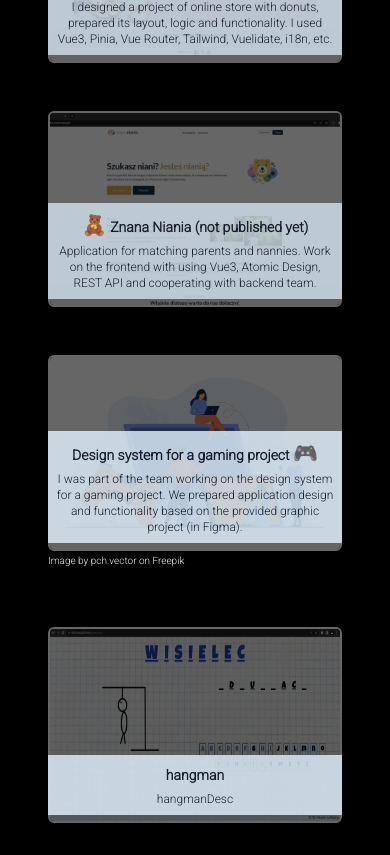
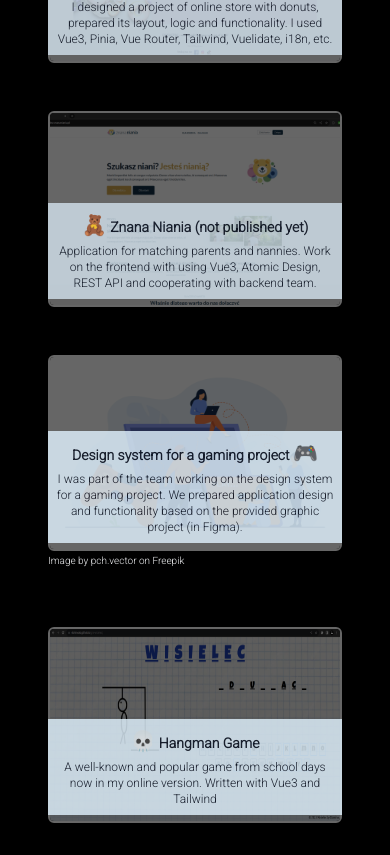
Before and after one commit to DominoxB/my-portfolio, a Vue app: page / in a window 390 px wide. Shown: the part 1379-2234 px from the top of the page. Built offline with nearby package versions, Linux system fonts and the light colour scheme.

Commit message:
feat: add eng version

```diff
--- a/src/locales/en/index.ts
+++ b/src/locales/en/index.ts
@@ -22,6 +22,8 @@ const en = {
   gameProject: `Design system for a gaming project <span class="text-xl lg:text-2xl">&#127918;</span>`,
   gameProjectDesc:
     "I was part of the team working on the design system for a gaming project. We prepared application design and functionality based on the provided graphic project (in Figma).",
+  hangman: `<span class="text-xl lg:text-2xl">&#128128;</span> Hangman Game`,
+  hangmanDesc: 'A well-known and popular game from school days now in my online version. Written with Vue3 and Tailwind',
   freePik: "Image by pch.vector on Freepik",
   btn: "Get my resume",
 };
--- a/src/locales/pl/index.ts
+++ b/src/locales/pl/index.ts
@@ -23,6 +23,8 @@ const pl = {
   gameProject: `Design system dla projektu z branży gier <span class="text-xl lg:text-2xl">&#127918;</span>`,
   gameProjectDesc:
     "Byłam częścią zespołu pracującego nad design systemem dla projektu z branży gier. Wygląd i funkcjonalność aplikacji przygotowaliśmy na podstawie dostarczonego projektu graficznego (w Figmie).",
+  hangman: `<span class="text-xl lg:text-2xl">&#128128;</span> Gra Wisielec`,
+  hangmanDesc: 'Projekt znanej i lubianej gry z czasów szkolnmych w wersji online. Napisana za pomocą Vue3 i Tailwinda.',
   freePik: "Obraz autorstwa pch.vector na Freepik",
   btn: "CV do pobrania",
 };
```
